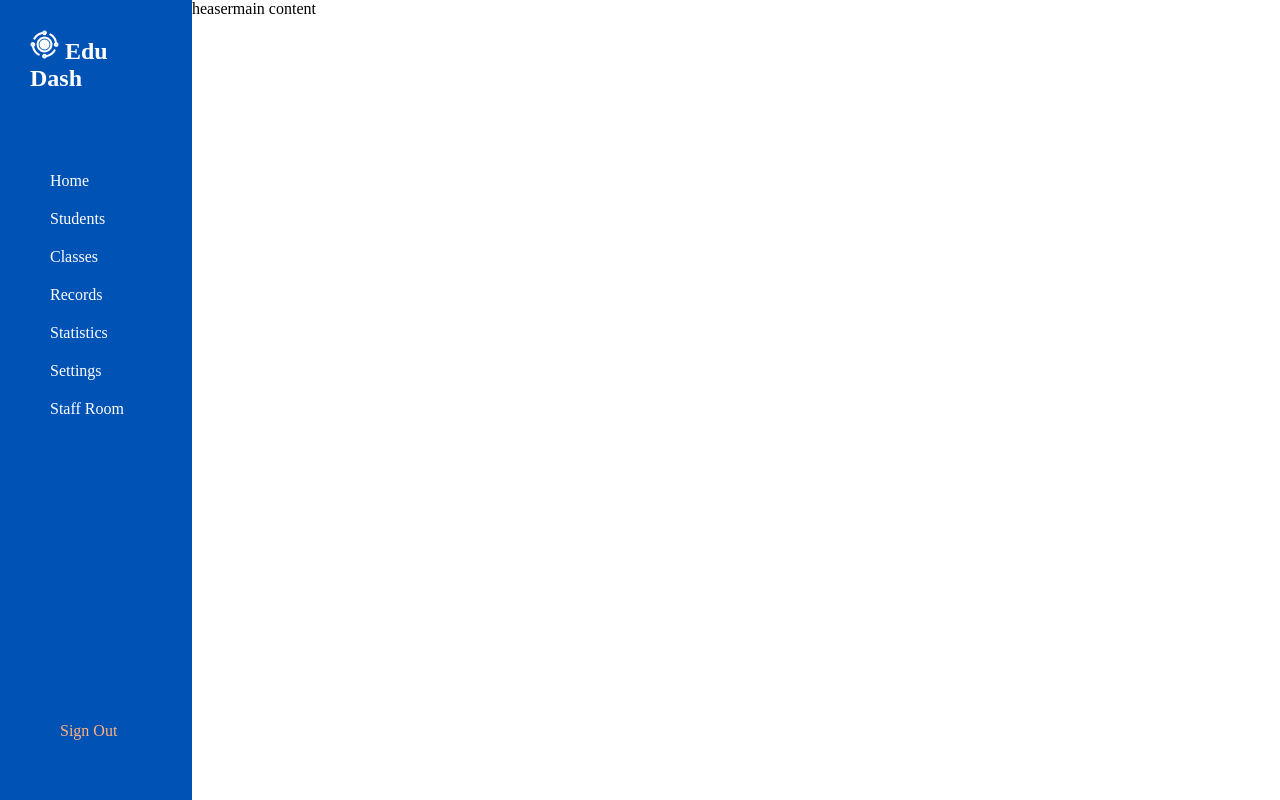
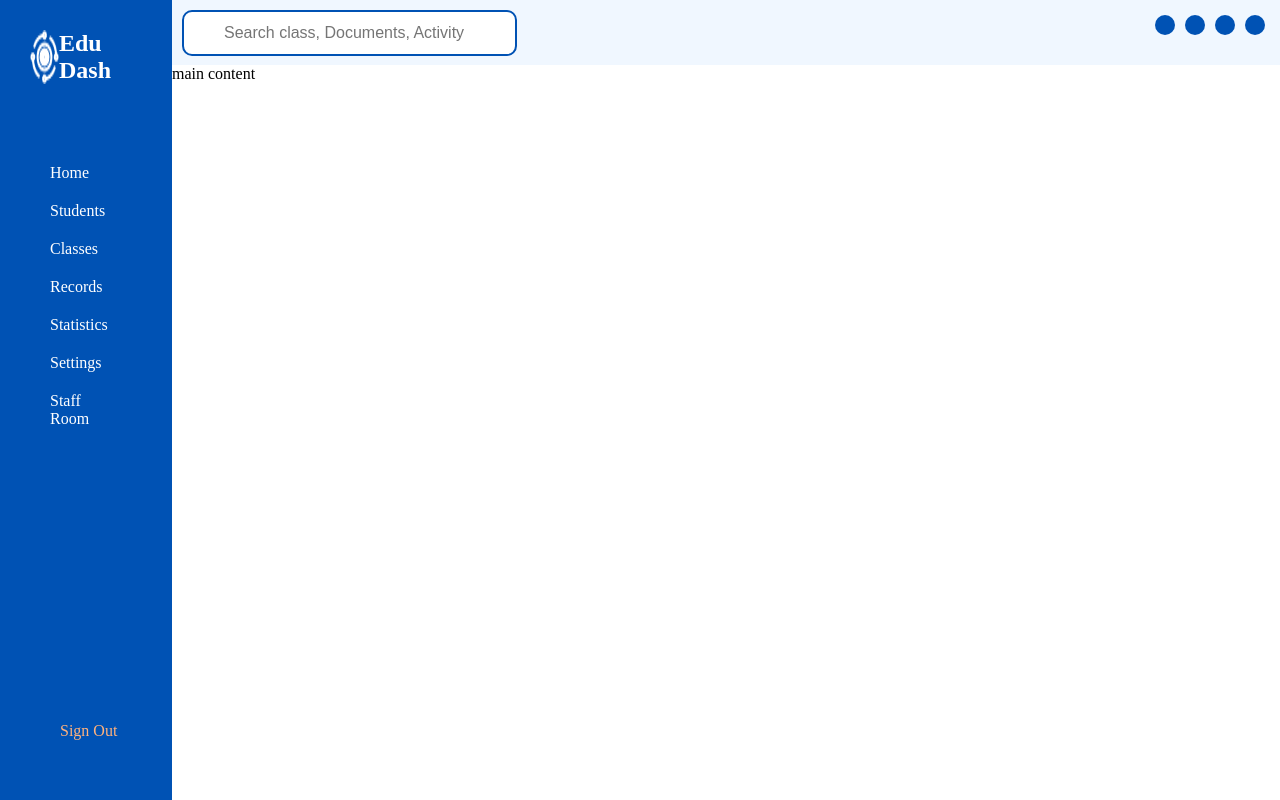
Before and after one commit to DNP-LR/Dashboard, a website built with webpack: page index.html in a window 1280 px wide. Built offline with nearby package versions, Linux system fonts and the light colour scheme; files whose address does not match are found by name.

Commit message:
[feat] - header

```diff
--- a/css/style.css
+++ b/css/style.css
@@ -2,6 +2,7 @@
   --blue: #0052B4;
   --white: #FFFFFF;
   --yellow: #FFB27D;
+  --backgroundColor: #F0F7FF;
 }
 
 * {
@@ -17,7 +18,9 @@ body {
 .sidebar {
   background: var(--blue);
   height: 100vh;
-  width: 15%;
+  width: 100%;
+  max-width: 15vw;
+
 }
 
 .sidebar ul {
@@ -34,6 +37,7 @@ body {
 .sidebar ul li:hover {
   background-color: var(--white);
   cursor: pointer;
+  transition: ease-in 0.5s;
 }
 
 
@@ -56,4 +60,54 @@ body {
   font-weight: bold;
   padding: 30px;
   color: var(--white);
+  display: flex;
+  justify-content: space-between;
 }
+
+.navbar {
+  background-color: var(--backgroundColor);
+  width: 100vw;
+  max-width: 85vw;
+  display: flex;
+  height: 45px;
+  justify-content: space-between;
+  padding: 10px;
+}
+
+.rightNavBar {
+  display: flex;
+  justify-content: space-between;
+}
+
+.icon {
+  height: 20px;
+  width: 20px;
+  background-color: var(--blue);
+  border-radius: 50%;
+  display: inline-block;
+  margin: 5px;
+}
+
+.icon:hover {
+  transform: scale(1.1);
+  transition: 0.5s;
+  cursor: pointer;
+  background-color: var(--yellow);
+}
+
+input[type=text] {
+  width: 100%;
+  border-radius: 10px;
+  border: 2px solid var(--blue);
+  font-size: 16px;
+  background-color: var(--white);
+  background-image: url('img/logo.png');
+  background-position: 10px 10px;
+  background-repeat: no-repeat;
+  padding: 12px 20px 12px 40px;
+}
+
+input:focus {
+  background-color: var(--white);
+  border: solid var(--blue);
+}
--- a/index.html
+++ b/index.html
@@ -36,12 +36,23 @@
   <div class="signOut">Sign Out</div>
 </section>
 
-<section class="navbar">
-  heaser
-</section>
-<section class="mainContent">
-  main content
-</section>
+<div>
+  <section class="navbar">
+    <div>
+      <input type="text" placeholder="Search class, Documents, Activity">
+    </div>
+    <div class="rightNavBar">
+      <div><span class="icon"></span></div>
+      <div><span class="icon"></span></div>
+      <div><span class="icon"></span></div>
+      <div><span class="icon"></span></div>
+    </div>
+  </section>
+  <section class="mainContent">
+    main content
+  </section>
+</div>
+
 
 <script src="js/app.js"></script>
 </body>
```
